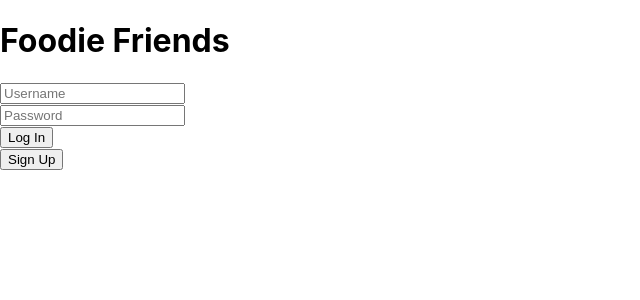
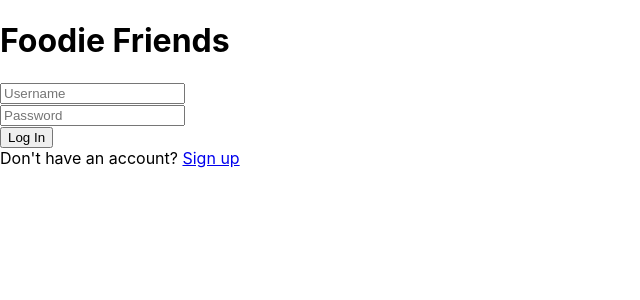
Before and after one commit to Janaeq/foodie_friends, a React (Create React App) app in the folder foodiefriends/: page / in a window 1280 px wide. Shown: the top 300 px of the page, without its empty margins (0-640 px from the left). Built offline with nearby package versions, Linux system fonts and the light colour scheme.

Commit message:
edit classnames

```diff
--- a/foodiefriends/src/components/Home.js
+++ b/foodiefriends/src/components/Home.js
@@ -8,7 +8,7 @@ class Home extends Component {
         return (
             <div className='home'>
                 <div className='Carousel'></div>
-                <div className='login-card'>
+                <div className='main-card login'>
                     <h1>Foodie Friends</h1>
                     <div className='login-form'>
                         <form>
@@ -18,10 +18,8 @@ class Home extends Component {
                         </form>
                     </div>
                 </div>
-                <div className='signup-card'>
-                    <Link to='/signup'>
-                        <button className='signup-btn'>Sign Up</button>
-                    </Link>
+                <div className='secondary-card signup'>
+                    Don't have an account? <Link to="/signup">Sign up</Link>
                 </div>
             </div>
         )
```
